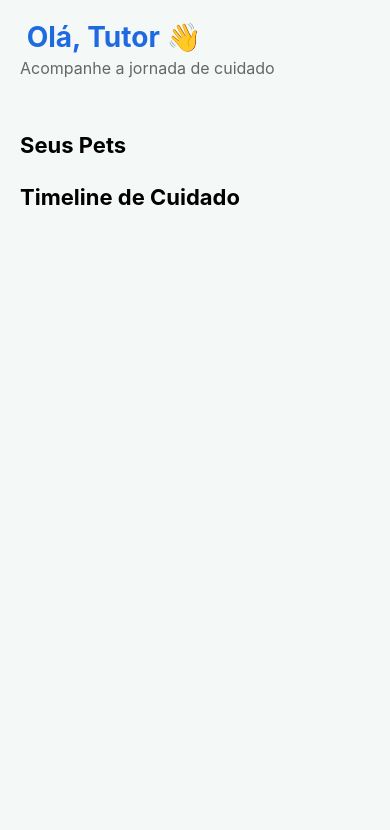
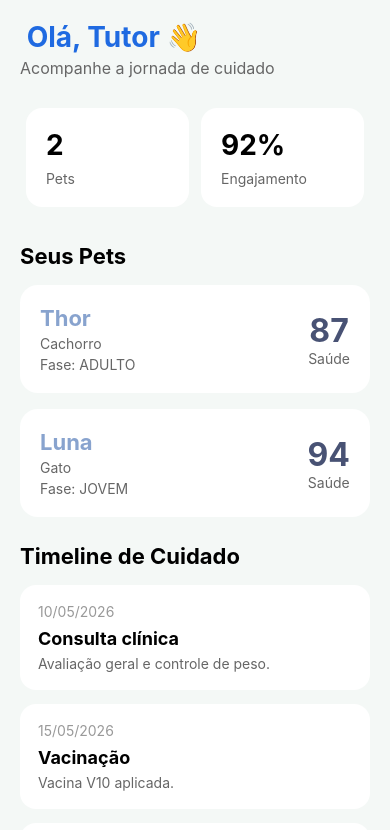
Before and after one commit to mfernandx/clyvo-day-app-mobile, a React Native app: screen /TutorHome in a window 390 px wide. Shown: the top 830 px of the page. Built offline with nearby package versions, Linux system fonts and the light colour scheme.

Commit message:
feat: implementa dashboards iniciais de tutor e veterinário com dados mockados

```diff
--- /dev/null
+++ b/src/components/InfoCard.tsx
@@ -0,0 +1,43 @@
+import React from "react";
+import {View,Text,StyleSheet,} from "react-native";
+
+interface Props {
+  titulo: string;
+  valor: string | number;
+}
+
+export default function InfoCard({titulo,valor,}: Props) {
+
+  return (
+
+    <View style={styles.card}>
+
+      <Text style={styles.valor}>{valor}</Text>
+
+      <Text style={styles.titulo}>{titulo}</Text>
+
+    </View>
+  );
+}
+
+const styles = StyleSheet.create({
+
+  card: {
+    flex: 1,
+    backgroundColor: "#FFF",
+    padding: 20,
+    borderRadius: 16,
+    margin: 6,
+    elevation: 3,
+  },
+
+  valor: {
+    fontSize: 28,
+    fontWeight: "bold",
+    marginBottom: 8,
+  },
+
+  titulo: {
+    color: "#666",
+  },
+});
--- /dev/null
+++ b/src/components/PetCard.tsx
@@ -0,0 +1,77 @@
+import React from "react";
+import {View,Text,StyleSheet,} from "react-native";
+
+
+interface Props {
+  nome: string;
+  especie: string;
+  scoreSaude: number;
+  faseVida: string;
+}
+
+export default function PetCard({nome, especie, scoreSaude, faseVida}: Props) {
+
+  return (
+
+    <View style={styles.card}>
+
+      <View>
+
+        <Text style={styles.nome}>{nome}</Text>
+
+        <Text style={styles.info}>{especie}</Text>
+
+        <Text style={styles.info}>Fase: {faseVida}</Text>
+
+      </View>
+
+      <View style={styles.scoreContainer}>
+
+        <Text style={styles.score}>{scoreSaude}</Text>
+
+        <Text style={styles.scoreTexto}>Saúde</Text>
+
+      </View>
+
+    </View>
+  );
+}
+
+const styles = StyleSheet.create({
+
+  card: {
+    backgroundColor: "#FFF",
+    borderRadius: 18,
+    padding: 20,
+    marginBottom: 16,
+    flexDirection: "row",
+    justifyContent: "space-between",
+    alignItems: "center",
+    elevation: 2,
+  },
+
+  nome: {
+    fontSize: 22,
+    fontWeight: "bold",
+    color: "#88a3ce",
+  },
+
+  info: {
+    marginTop: 4,
+    color: "#666",
+  },
+
+  scoreContainer: {
+    alignItems: "center",
+  },
+
+  score: {
+    fontSize: 32,
+    fontWeight: "bold",
+    color: "#485274",
+  },
+
+  scoreTexto: {
+    color: "#666",
+  },
+});
--- /dev/null
+++ b/src/components/TimelineCard.tsx
@@ -0,0 +1,49 @@
+import React from "react";
+import {View,Text,StyleSheet,} from "react-native";
+
+interface Props {
+  titulo: string;
+  descricao: string;
+  data: string;
+}
+
+export default function TimelineCard({titulo,descricao,data,}: Props) {
+
+  return (
+
+    <View style={styles.card}>
+
+      <Text style={styles.data}>{data}</Text>
+
+      <Text style={styles.titulo}>{titulo}</Text>
+
+      <Text style={styles.descricao}>{descricao}</Text>
+
+    </View>
+  );
+}
+
+const styles = StyleSheet.create({
+
+  card: {
+    backgroundColor: "#FFF",
+    borderRadius: 16,
+    padding: 18,
+    marginBottom: 14,
+  },
+
+  data: {
+    color: "#999",
+    marginBottom: 8,
+  },
+
+  titulo: {
+    fontSize: 18,
+    fontWeight: "bold",
+    marginBottom: 6,
+  },
+
+  descricao: {
+    color: "#666",
+  },
+});
--- /dev/null
+++ b/src/mock/mockData.ts
@@ -0,0 +1,60 @@
+export const petsMock = [
+  {
+    id: 1,
+    nome: "Thor",
+    especie: "Cachorro",
+    raca: "Golden Retriever",
+    idade: 5,
+    faseVida: "ADULTO",
+    scoreSaude: 87,
+  },
+
+  {
+    id: 2,
+    nome: "Luna",
+    especie: "Gato",
+    raca: "Siamês",
+    idade: 2,
+    faseVida: "JOVEM",
+    scoreSaude: 94,
+  },
+];
+
+export const timelineMock = [
+
+  {
+    id: 1,
+    titulo: "Consulta clínica",
+    descricao:"Avaliação geral e controle de peso.",
+    data: "10/05/2026",
+  },
+
+  {
+    id: 2,
+    titulo: "Vacinação",
+    descricao:"Vacina V10 aplicada.",
+    data: "15/05/2026",
+  },
+
+  {
+    id: 3,
+    titulo: "Recomendação alimentar",
+    descricao:"Aumentar ingestão hídrica.",
+    data: "18/05/2026",
+  },
+];
+
+export const recomendacaoMock = [
+
+  {
+    id: 1,
+    titulo:"Continuar protocolo alimentar",
+    prioridade: "MEDIA",
+  },
+
+  {
+    id: 2,
+    titulo:"Retorno clínico em 30 dias",
+    prioridade: "ALTA",
+  },
+];
--- a/src/screen/TutorHomeScreen.tsx
+++ b/src/screen/TutorHomeScreen.tsx
@@ -1,6 +1,10 @@
 import React from "react";
 import {View,Text,StyleSheet,ScrollView,} from "react-native";
 import Header from "../components/Header";
+import InfoCard from "../components/InfoCard";
+import PetCard from "../components/PetCard";
+import TimelineCard from "../components/TimelineCard";
+import { petsMock, timelineMock } from "../mock/mockData";
 
 
 export default function TutorHomeScreen() {
@@ -18,27 +22,46 @@ export default function TutorHomeScreen() {
       />
 
       <View style={styles.infoContainer}>
+        <InfoCard titulo="Pets" valor={2}/>
+
+        <InfoCard titulo="Engajamento" valor="92%"/>
+      </View>
 
 
+      <Text style={styles.tituloSessao}>Seus Pets</Text>
 
-      </View>
+      {petsMock.map((pet) => (
 
-      <Text style={styles.sectionTitle}>
-        Seus Pets
-      </Text>
+        <PetCard
+          key={pet.id}
+
+          nome={pet.nome}
+
+          especie={pet.especie}
+
+          faseVida={pet.faseVida}
+
+          scoreSaude={pet.scoreSaude}
+        />
+      ))}
 
 
+      <Text style={styles.tituloSessao}>Timeline de Cuidado</Text>
 
-      <Text style={styles.sectionTitle}>
-        Timeline de Cuidado
-      </Text>
+      {timelineMock.map((item) => (
 
+        <TimelineCard
+          key={item.id}
 
+          titulo={item.titulo}
 
+          descricao={item.descricao}
+
+          data={item.data}
+        />
+      ))}
 
     </ScrollView>
-
-
 
   );
 }
@@ -56,7 +79,7 @@ const styles = StyleSheet.create({
     marginBottom: 20,
   },
 
-  sectionTitle: {
+  tituloSessao: {
     fontSize: 22,
     fontWeight: "bold",
     marginBottom: 16,
--- a/src/screen/VetHomeScreen.tsx
+++ b/src/screen/VetHomeScreen.tsx
@@ -1,6 +1,9 @@
 import React from "react";
 import {ScrollView,Text,StyleSheet,View,} from "react-native";
 import Header from "../components/Header";
+import InfoCard from "../components/InfoCard";
+import TimelineCard from "../components/TimelineCard";
+import { recomendacaoMock, timelineMock } from "../mock/mockData";
 
 
 export default function VetHomeScreen() {
@@ -11,35 +14,59 @@ export default function VetHomeScreen() {
 
       <Header
         title="Olá, Veterinário 👋"
-        subtitle="Visão longitudinal dos pacientes"
+        subtitle="  Visão longitudinal dos pacientes"
       />
+
+      <Text style={styles.tituloSessao}>Dashboard Clínico</Text>
 
       <View style={styles.infoContainer}>
 
+        <InfoCard titulo="Pets" valor={18}/>
 
+        <InfoCard titulo="Em risco" valor={3}/>
 
       </View>
 
+
       <View style={styles.infoContainer}>
 
+        <InfoCard titulo="Adesão" valor="86%"/>
 
+        <InfoCard titulo="Eventos" valor={12}/>
 
       </View>
 
-      <Text style={styles.sectionTitle}>
-        Dashboard Clínico
-      </Text>
 
-      <Text style={styles.sectionTitle}>
-        Eventos Recentes
-      </Text>
+      <Text style={styles.tituloSessao}>Eventos Recentes</Text>
+
+      {timelineMock.map((event) => (
+
+        <TimelineCard
+          key={event.id}
+
+          titulo={event.titulo}
+
+          descricao={event.descricao}
+
+          data={event.data}
+        />
+      ))}
 
 
-      <Text style={styles.sectionTitle}>
-        Recomendações Clínicas
-      </Text>
+      <Text style={styles.tituloSessao}>Recomendações Clínicas</Text>
 
+      {recomendacaoMock.map((item) => (
 
+        <TimelineCard
+          key={item.id}
+
+          titulo={item.titulo}
+
+          descricao={"Prioridade: " + item.prioridade}
+
+          data={"Hoje"}
+        />
+      ))}
 
     </ScrollView>
   );
@@ -57,7 +84,7 @@ const styles = StyleSheet.create({
     flexDirection: "row",
   },
 
-  sectionTitle: {
+  tituloSessao: {
     fontSize: 22,
     fontWeight: "bold",
     marginTop: 20,
```
Also changed, not shown: src/model/EventoCuidado.ts (added, +11 -0 lines), src/model/JornadaCuidado.ts (added, +10 -0 lines), src/model/Recomendacao.ts (added, +12 -0 lines).
